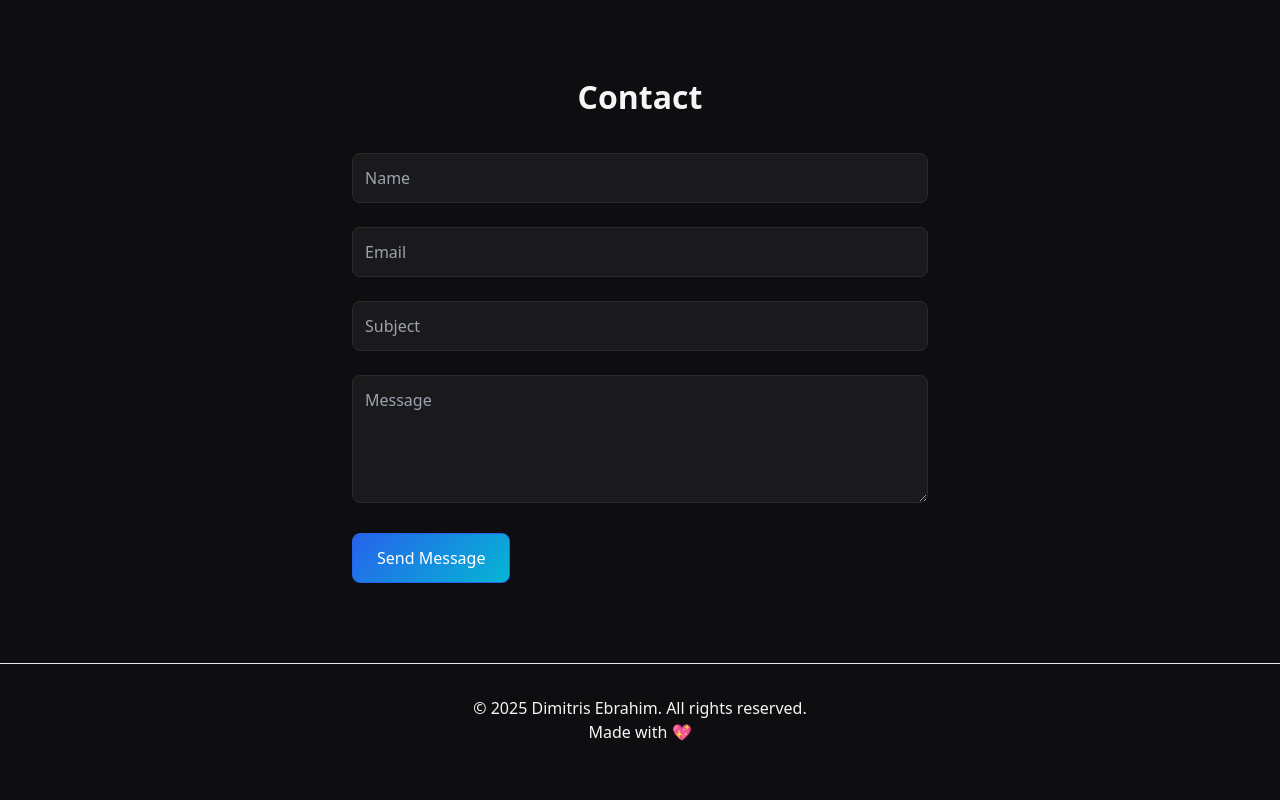
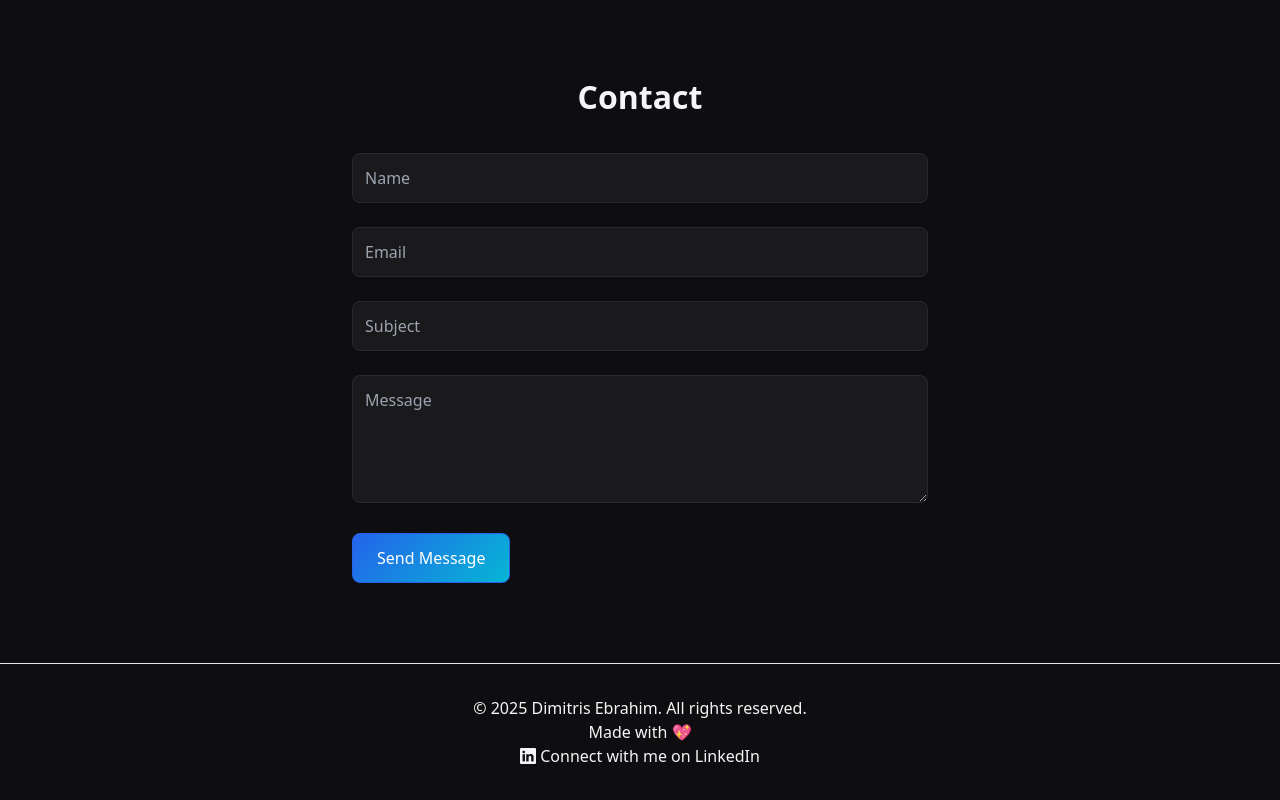
Before and after one commit to NError404F/codebyebra, a plain HTML site: page index.html in a window 1280 px wide. Shown: the part 2889-3689 px from the top of the page. Before the commit the page ends 3665 px from the top, so only its background shows below. Drawn offline with nearby package versions, Linux system fonts and the light colour scheme; no server answers.

Commit message:
`Added LinkedIn link to footer and included LinkedIn badge script`

```diff
--- a/index.html
+++ b/index.html
@@ -271,10 +271,17 @@
 
 
    <!-- Footer -->
-   <footer class="py-8 text-center border-t border-border">
-      <p>&copy; 2025 Dimitris Ebrahim. All rights reserved.</p>
-      <p>Made with 💖</p>
-   </footer>
+<footer class="py-8 text-center border-t border-border">
+   <p>&copy; 2025 Dimitris Ebrahim. All rights reserved.</p>
+   <p>Made with 💖</p>
+<p>
+   <a href="www.linkedin.com/in/dimitrisebra" target="_blank" rel="noopener noreferrer"
+      class="text-decoration-none text-primary d-inline-flex align-items-center gap-2">
+      <i class="bi bi-linkedin"></i> Connect with me on LinkedIn
+   </a>
+</p>
+</footer>
+
 
    <!-- Go to Top Button -->
    <button id="goTopBtn" class="hidden fixed bottom-6 right-6 p-3 ">
@@ -299,6 +306,7 @@
   "description": "Full-Stack Developer specializing in Python, Flask, and modern front-end frameworks."
 }
    </script>
+   <script src="https://platform.linkedin.com/badges/js/profile.js" async defer type="text/javascript"></script>
 </body>
 
 </html>
```
